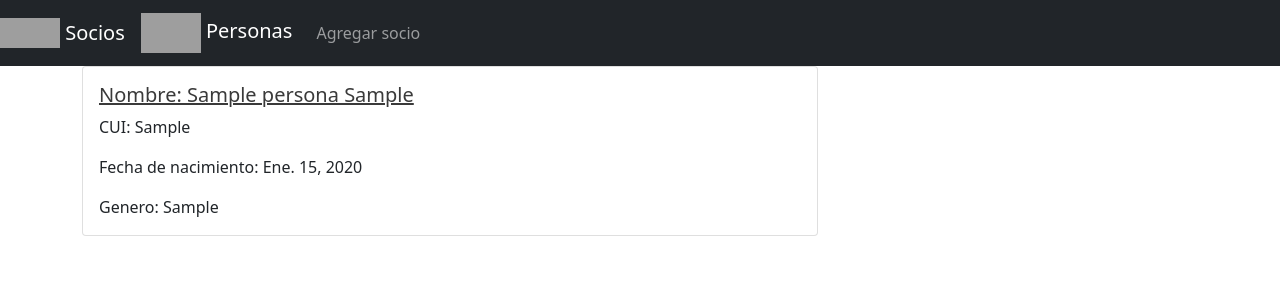
After one commit to alienkenny1212/ProyectoCoope2021, a Django app: page /Personas in a window 1280 px wide. The commit adds this page. Shown: the top 300 px of the page. Run offline with Django 3.2, Linux system fonts and the light colour scheme; tables that the repository leaves empty hold one stand-in row (values such as "Sample post"); grey boxes are pictures that could not be loaded.

Commit message:
Adicion de personas

```diff
--- /dev/null
+++ b/coope/templates/Personas/post_list_personas.html
@@ -0,0 +1,10 @@
+{% extends 'Socios/base.html' %} {% block content %} {% for personas in personas %}
+<div class="card" style="width: auto; margin: auto auto;">
+    <div class="card-body">
+        <h5 class="card-title"><a href=" {% url 'post_detail_persona' pk=personas.pk %} " style="color: #3a3a3a">Nombre: {{ personas.Nombres }} {{ personas.Apellidos }}</a></h2>
+            <p class="card-text ">CUI: {{personas.CUI}}</p>
+            <p class="card-text ">Fecha de nacimiento: {{personas.born_date}}</p>
+            <p class="card-text ">Genero: {{personas.Genre}}</p>
+    </div>
+</div>
+<br> {% endfor %} {% endblock %}
--- a/coope/templates/Socios/base.html
+++ b/coope/templates/Socios/base.html
@@ -2,7 +2,7 @@
 <html>
 
 <head>
-    <title>Django Girls blog</title>
+    <title>Cooperativa Integral Agrícola Acatenango R.L.</title>
 
     <link href="https://cdn.jsdelivr.net/npm/bootstrap@5.1.3/dist/css/bootstrap.min.css" rel="stylesheet" integrity="sha384-1BmE4kWBq78iYhFldvKuhfTAU6auU8tT94WrHftjDbrCEXSU1oBoqyl2QvZ6jIW3" crossorigin="anonymous">
     <link rel="stylesheet" href="{% static 'css/blog.css' %}">
@@ -14,8 +14,11 @@
           <span class="navbar-toggler-icon"></span>
         </button>
         <div class="collapse navbar-collapse" id="navbarTogglerDemo01">
-            <a class="navbar-brand" href="/Socios/">
+            <a class="navbar-brand" href="/Socios">
                 <img src="https://businessinfact.com/wp-content/uploads/2015/11/kisspng-associate-business-management-contract-socios-5b3e14920d5564.8618478615307951540546.png" width="60" height="30" class="d-inline-block align-top" alt=""> Socios
+            </a>
+            <a class="navbar-brand" href="/Personas">
+                <img src="https://i.dlpng.com/static/png/1186486-arizona-jobs-search-jobs-in-phoenix-arizona-jobingcom-blue-people-png-575_396_preview.png" alt=""  width="60" height="40"> Personas
             </a>
             <ul class="navbar-nav mr-auto mt-2 mt-lg-0">
                 <li class="nav-item active">
--- a/coope/urls.py
+++ b/coope/urls.py
@@ -2,6 +2,10 @@ from django.urls import path
 from . import views
 urlpatterns = [
     path('', views.post_list_Socios, name='post_list_Socios'),
+    path('Socios', views.post_list_Socios, name='post_list_Socios'),
     path('detSocio/<int:pk>/', views.post_detail_Socios, name='post_detail_socios'),
     path('newSocio', views.post_new_Socios, name='post_new_socios'),
+    path('detPersona/<int:pk>/', views.post_detail_persona, name='post_detail_persona'),
+    path('newPersona', views.post_new_persona, name='post_new_persona'),
+    path('Personas', views.post_list_personas, name='post_list_personas'),
 ]
--- a/coope/views.py
+++ b/coope/views.py
@@ -1,6 +1,7 @@
 from django.shortcuts import render
 from django.utils import timezone
 from .models import Socio
+from .models import Persona
 from .forms import PostForm_Socio
 from django.shortcuts import render, get_object_or_404
 
@@ -12,6 +13,19 @@ def post_list_Socios(request):
 def post_new_Socios(request):
     form = PostForm_Socio()
     return render(request, 'Socios/post_new_Socios.html', {'form': form})
+
 def post_detail_Socios(request, pk):
     socios = get_object_or_404(Socio, pk=pk)
     return render(request, 'Socios/post_detail_Socios.html', {'socios': socios})
+
+def post_list_personas(request):
+    personas = Persona.objects.order_by('born_date')
+    return render(request, 'Personas/post_list_personas.html', {'personas': personas})
+
+def post_new_persona(request):
+    form = PostForm_Socio()
+    return render(request, 'Personas/post_new_persona.html', {'form': form})
+
+def post_detail_persona(request, pk):
+    persona = get_object_or_404(Persona, pk=pk)
+    return render(request, 'Personas/post_detail_persona.html', {'persona': persona})
--- a/mysite/urls.py
+++ b/mysite/urls.py
@@ -1,23 +1,8 @@
-"""mysite URL Configuration
-
-The `urlpatterns` list routes URLs to views. For more information please see:
-    https://docs.djangoproject.com/en/2.2/topics/http/urls/
-Examples:
-Function views
-    1. Add an import:  from my_app import views
-    2. Add a URL to urlpatterns:  path('', views.home, name='home')
-Class-based views
-    1. Add an import:  from other_app.views import Home
-    2. Add a URL to urlpatterns:  path('', Home.as_view(), name='home')
-Including another URLconf
-    1. Import the include() function: from django.urls import include, path
-    2. Add a URL to urlpatterns:  path('blog/', include('blog.urls'))
-"""
 from django.contrib import admin
 from django.urls import path
 from django.urls.conf import include, include
 
 urlpatterns = [
     path('admin/', admin.site.urls),
-     path('Socios/', include('coope.urls')),
+    path('', include('coope.urls')),
 ]
```
Also changed, not shown: coope/templates/Personas/post_detail_persona.html (added, +17 -0 lines), coope/templates/Personas/post_new_persona.html (added, +10 -0 lines), coope/migrations/0001_initial.py.
